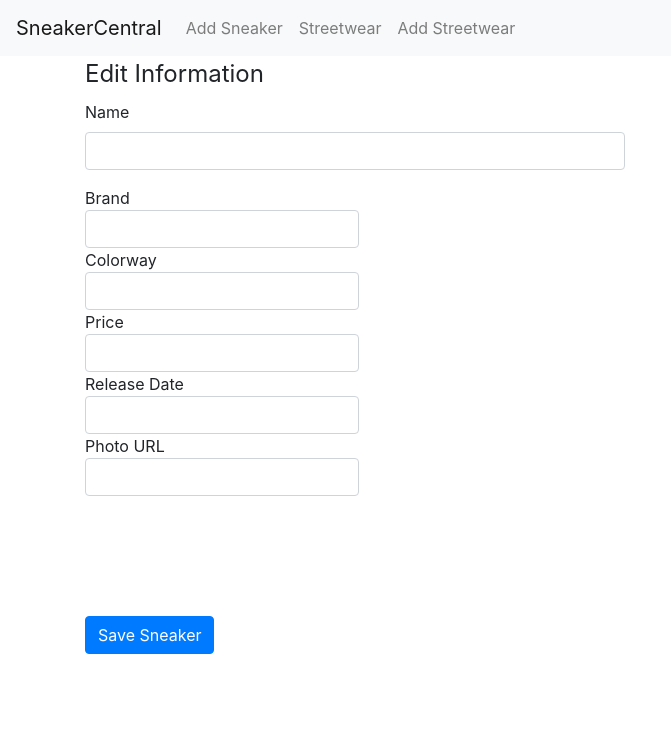
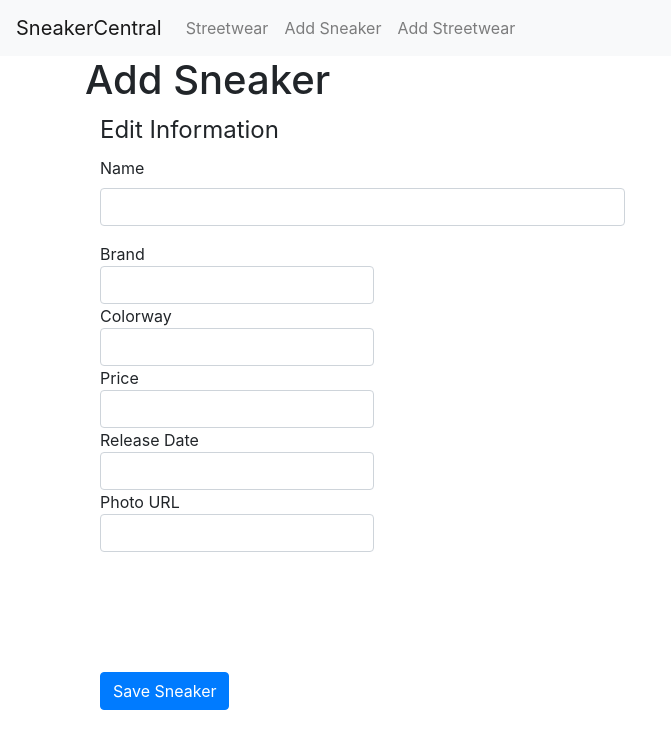
Before and after one commit to diyarkudrat/Closet_Organizer, a Flask app: page /sneakers/new in a window 1280 px wide. Shown: the top 749 px of the page, without its empty margins (0-671 px from the left). Run offline with Flask 2, Linux system fonts and the light colour scheme; some libraries are stand-ins or nearby versions.

Commit message:
fixed new page html"

```diff
--- a/templates/partials/navbar.html
+++ b/templates/partials/navbar.html
@@ -18,14 +18,15 @@
   </button>
   <div class="collapse navbar-collapse" id="navbarNav">
     <ul class="navbar-nav">
+      <li class='nav-item'>
+        <a class='nav-link' href='/sneakers/streetwears'>Streetwear</a>
+      </li>
       <li class="nav-item">
         <a class="nav-link" href="/sneakers/new">Add Sneaker</a>
       </li>
       <li class='nav-item'>
-        <a class='nav-link' href='/sneakers/streetwears'>Streetwear</a>
+        <a class='nav-link' href='/sneakers/streetwears/new'>Add Streetwear</a>
       </li>
-      <li class='nav-item'>
-        <a class='nav-link' href='/sneakers/streetwears/new'>Add Streetwear</a>
     </ul>
   </div>
 </nav>
--- a/templates/sneakers_new.html
+++ b/templates/sneakers_new.html
@@ -2,7 +2,8 @@
 
 {% block content %}
 
-<div class='row'>
+<h1>Add Sneaker</h1>
+<!-- <div class='row'> -->
 
   <div class='col-sm-6 col-sm-offset-3'>
       <form method='POST' action='/sneakers'>
```
